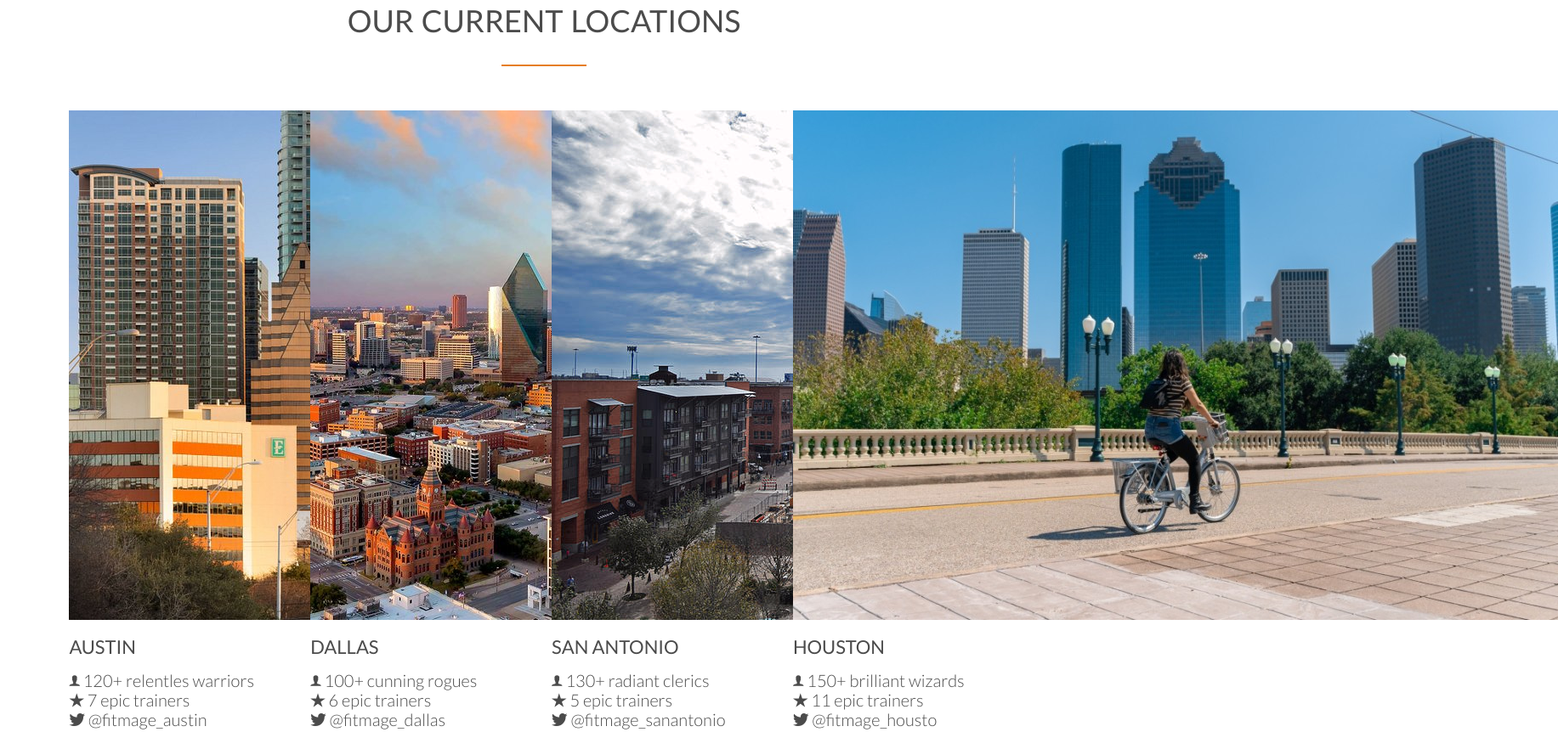
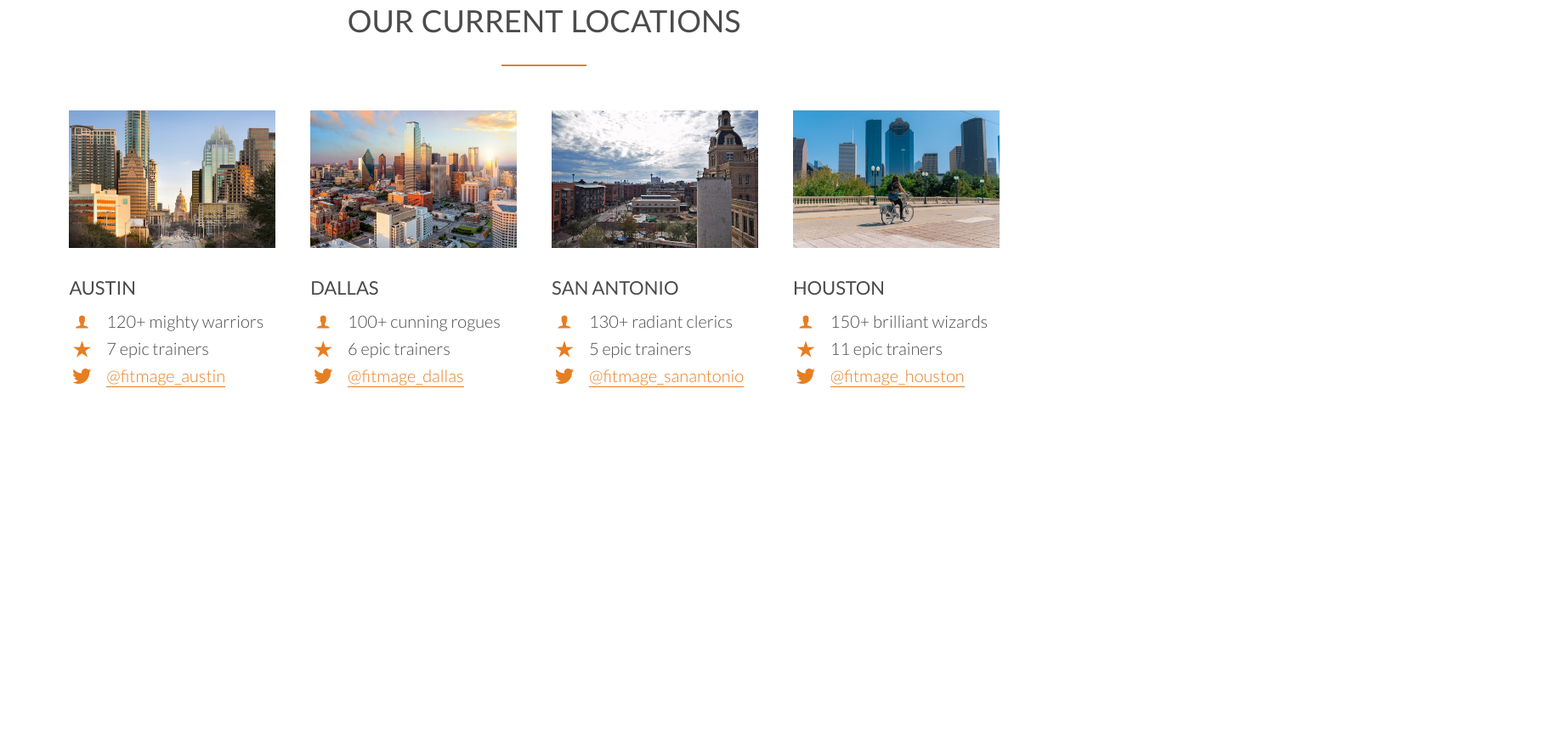
Before and after one commit to Lord-Uji/FitMage_Website, a plain HTML site: page index.html in a window 1280 px wide. Shown: the part 2860-3722 px from the top of the page at 85% size, 1833 px wide, since content can reach past the window. After the commit the page ends 3426 px from the top, so only its background shows below. Drawn offline with nearby package versions, Linux system fonts and the light colour scheme.

Commit message:
Finished Cities-Section
- Cleaned up links
- Formatted city img boxes
-  Aligned .city-feature contents

```diff
--- a/index.html
+++ b/index.html
@@ -174,16 +174,16 @@
                     <img src="resources/img/austin.jpg" alt="Austin">
                     <h3>Austin</h3>
                     <div class="city-feature">
-                        <i class="ion-ios-person"></i>
-                        120+ relentles warriors
+                        <i class="ion-ios-person icon-small"></i>
+                        120+ mighty warriors
                     </div>
                     <div class="city-feature">
-                        <i class="ion-ios-star"></i>
+                        <i class="ion-ios-star icon-small"></i>
                         7 epic trainers
                     </div>
                     <div class="city-feature">
-                        <i class="ion-social-twitter"></i>
-                        @fitmage_austin
+                        <i class="ion-social-twitter icon-small"></i>
+                        <a href="#">@fitmage_austin</a>
                     </div>
                 </div>
 
@@ -191,16 +191,16 @@
                     <img src="resources/img/dallas.jpg" alt="Dallas">
                     <h3>Dallas</h3>
                     <div class="city-feature">
-                        <i class="ion-ios-person"></i>
+                        <i class="ion-ios-person icon-small"></i>
                         100+ cunning rogues
                     </div>
                     <div class="city-feature">
-                        <i class="ion-ios-star"></i>
+                        <i class="ion-ios-star icon-small"></i>
                         6 epic trainers
                     </div>
                     <div class="city-feature">
-                        <i class="ion-social-twitter"></i>
-                        @fitmage_dallas
+                        <i class="ion-social-twitter icon-small"></i>
+                        <a href="#">@fitmage_dallas</a>
                     </div>
                 </div>
 
@@ -208,16 +208,16 @@
                     <img src="resources/img/san-antonio.jpg" alt="San Antonio">
                     <h3>San Antonio</h3>
                     <div class="city-feature">
-                        <i class="ion-ios-person"></i>
+                        <i class="ion-ios-person icon-small"></i>
                         130+ radiant clerics
                     </div>
                     <div class="city-feature">
-                        <i class="ion-ios-star"></i>
+                        <i class="ion-ios-star icon-small"></i>
                         5 epic trainers
                     </div>
                     <div class="city-feature">
-                        <i class="ion-social-twitter"></i>
-                        @fitmage_sanantonio
+                        <i class="ion-social-twitter icon-small"></i>
+                        <a href="#">@fitmage_sanantonio</a>
                     </div>
                 </div>
 
@@ -225,16 +225,16 @@
                     <img src="resources/img/houston.jpg" alt="Houston">
                     <h3>Houston</h3>
                     <div class="city-feature">
-                        <i class="ion-ios-person"></i>
+                        <i class="ion-ios-person icon-small"></i>
                         150+ brilliant wizards
                     </div>
                     <div class="city-feature">
-                        <i class="ion-ios-star"></i>
+                        <i class="ion-ios-star icon-small"></i>
                         11 epic trainers
                     </div>
                     <div class="city-feature">
-                        <i class="ion-social-twitter"></i>
-                        @fitmage_housto
+                        <i class="ion-social-twitter icon-small"></i>
+                        <a href="#">@fitmage_houston</a>
                     </div>
                 </div>
             </div>
--- a/resources/css/style.css
+++ b/resources/css/style.css
@@ -109,7 +109,47 @@ h2:after {
   margin-bottom: 10px;
 }
 
-/* -------- BUTTONS -------- */
+.icon-small {
+  display: inline-block;
+  width: 30px;
+  text-align: center;
+  color: #e67e22;
+  font-size: 120%;
+  margin-right: 10px;
+
+  line-height: 120%;
+  vertical-align: middle;
+  margin-top: -2.5px;
+  /*Aligns the icons with the text, side-by-side. negative margin "takes space away". */
+}
+
+/* -------- Links -------- */
+
+.city-feature a:link,
+.city-feature a:visited {
+  color: #e67e22;
+  text-decoration: none;
+  padding-bottom: 1px;
+  border-bottom: 1px solid #e67e22;
+  transition: border-bottom 0.2, color 0.2;
+  /*We use the div class, then a:link, to specify a group of links,
+    such as the links in our city features section*/
+}
+
+a:hover,
+a:active {
+  color: #555;
+  border-bottom: 1px solid transparent;
+}
+
+.btn-app:link,
+.btn-app:visited {
+  text-decoration: none;
+
+  /*Here, we have formatted Play Store and App Store img links with text-decoration: none, removing odd text glitches near it.*/
+}
+
+/* ------------------------ BUTTONS ----------------------- */
 /* Parent "div" class for rest of following button classes.
 Set the size/padding/radius for buttons. Remove default underline
 for btn links by setting text-decoration: none, and start defining
@@ -351,3 +391,13 @@ along with it.*/
 /*------------------------------------------------------*/
 /* Section - Cities*/
 /*------------------------------------------------------*/
+
+.box img {
+  width: 100%;
+  height: auto;
+  margin-bottom: 15px;
+}
+
+.city-feature {
+  margin-bottom: 5px;
+}
```
